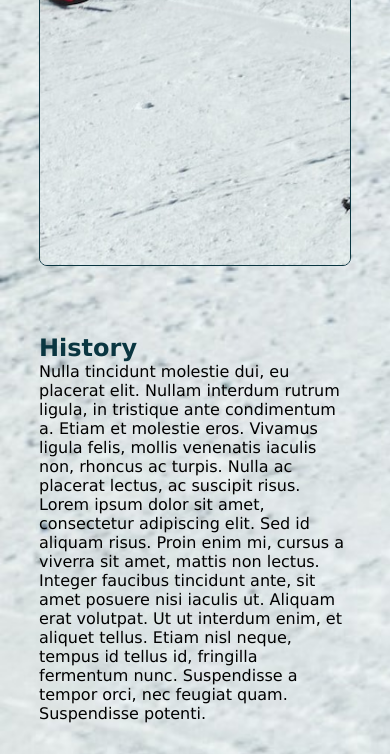
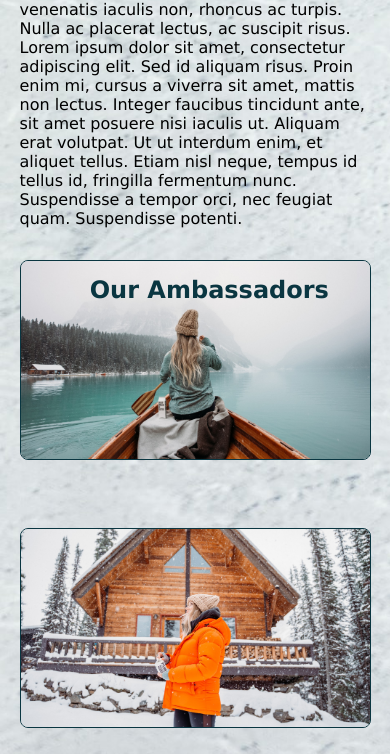
Before and after one commit to ann-sdan/rainydays, a plain HTML site: page about.html in a window 390 px wide. Shown: the part 973-1727 px from the top of the page. Drawn offline with Linux system fonts and the light colour scheme.

Commit message:
Update styles.css

```diff
--- a/css/styles.css
+++ b/css/styles.css
@@ -858,6 +858,20 @@ input {
   .productInfo p {
     margin-bottom: 1rem;
   }
+
+  .rainydaysContainer {
+    width: 90%;
+  }
+
+  .rainydaysContainer img {
+    margin: 2rem auto;
+    height: 200px;
+  }
+
+  .abmassadors > h2 {
+    top: 3rem;
+    left: 20%;
+  }
 }
 
 @media screen and (max-width: 900px) {
```
